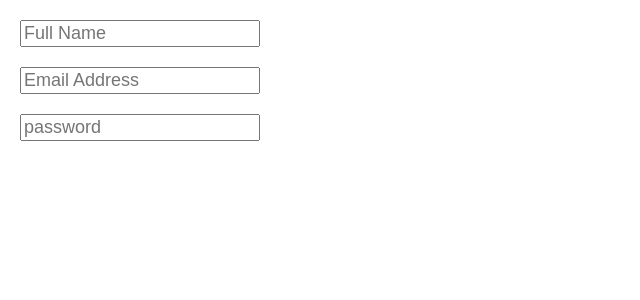
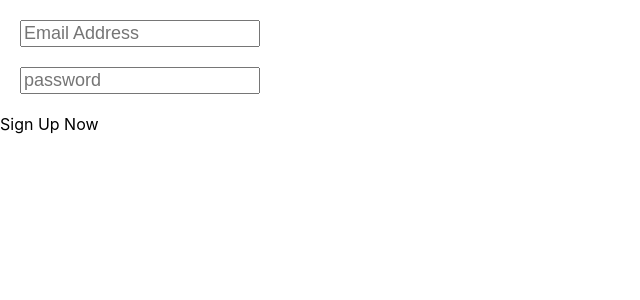
Before and after one commit to riadaman/Url_shortener, a React (Create React App) app in the folder frontend/: page / in a window 1280 px wide. Shown: the top 300 px of the page, without its empty margins (0-640 px from the left). Built offline with nearby package versions, Linux system fonts and the light colour scheme.

Commit message:
modified

```diff
--- a/frontend/src/components/loginsignup.js
+++ b/frontend/src/components/loginsignup.js
@@ -1,15 +1,28 @@
 import React, { Component } from 'react';
 
 export default class LoginSignup extends Component {
+    state = {
+        isSignup:false
+    }
+    showSignupForm = ()=>{
+        this.setState({isSignup:true})
+    }
+    showLoginForm = ()=>{
+        this.setState({isSignup:false})
+    }
   render() {
     return (
       <div>
           <div className="loginsignup">
-              <input style={styles.input} type="text" name="full name" placeholder ="Full Name"/>
+              <input style={{...styles.input,display: this.state.isSignup?'block':'none',}} type="text" name="full name" placeholder ="Full Name"/>
               <input style={styles.input}  type="email" name="email" placeholder ="Email Address"/>
               <input style={styles.input}  type="password" name="password" placeholder ="password"/>
           </div>
+          <div style={{display: this.state.isSignup?'none':'block'}} onClick={this.showSignupForm} >Sign Up Now</div>
+          <div style={{display: this.state.isSignup?'block':'none'}} onClick={this.showLoginForm} >Go Back To Login</div>
+
       </div>
+
     );
   }
 }
```
